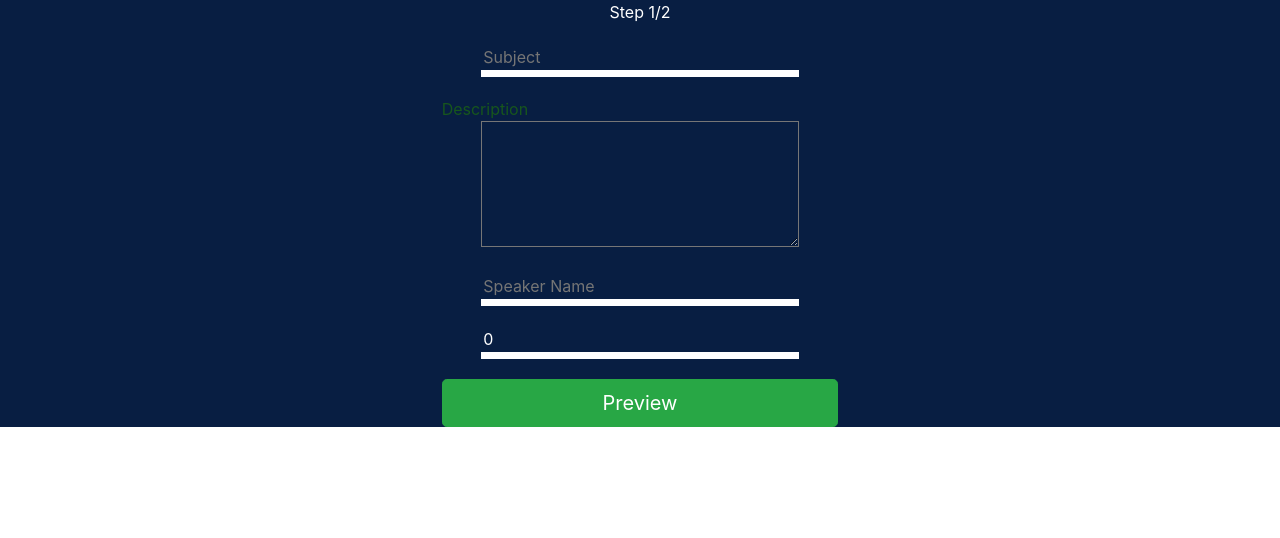
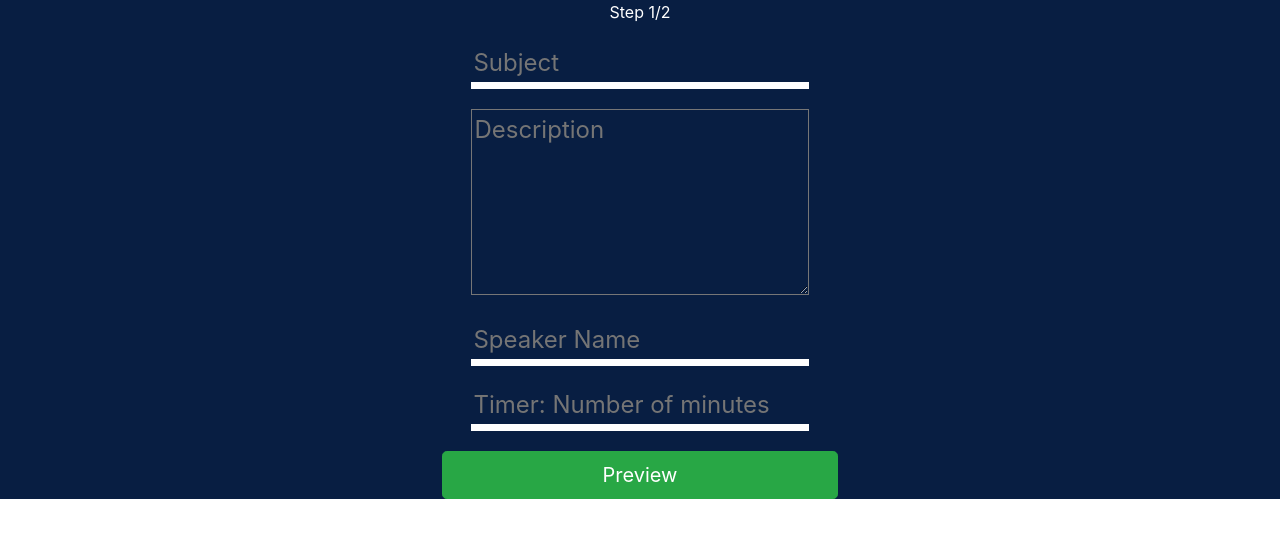
Before and after one commit to jcsmileyjr/lighting-talks, a React (Create React App) app: page / in a window 1280 px wide. Both pictures are taken after a click on the button 640 px from the left and 720 px from the top of the page. Shown: the top 538 px of the page. Built offline with nearby package versions, Linux system fonts and the light colour scheme.

Commit message:
Refactored TextArea components to match new redesigned wire-frames

```diff
--- a/src/App.js
+++ b/src/App.js
@@ -8,7 +8,7 @@ const App = () => {
   const [subject, setSubject]  = useState("");
   const [description, setDescription] = useState("");
   const [speaker, setSpeaker] = useState("");
-  const [minutes, setMinutes] = useState(0);
+  const [minutes, setMinutes] = useState("");
   const [navigation, setNavigation] = useState(1);
 
   const updateSubject = newSubject => { setSubject(newSubject);}
--- a/src/components/Input/Input.js
+++ b/src/components/Input/Input.js
@@ -14,7 +14,11 @@ const Input = props => {
             <Row>
                 <Col xs={0} sm={4}></Col>
                 <Col xs={12} sm={4}>
-                    <input onChange={getValue} value={props.output} type="text" placeholder={props.label} />
+                    <input  onChange={getValue}
+                            value={props.output}
+                            type="text"
+                            className="textStyle"
+                            placeholder={props.label} />
                 </Col>
                 <Col xs={0} sm={4}></Col>
             </Row>
--- a/src/components/Input/TextArea.js
+++ b/src/components/Input/TextArea.js
@@ -1,6 +1,5 @@
 import React from 'react';
 import './input.css';
-import colors from '../../constants';
 
 import {Container, Row, Col} from 'react-bootstrap';
 
@@ -14,13 +13,12 @@ const TextArea = props => {
         <Container fluid={true} className="containerStyle">
             <Row>
                 <Col xs={0} sm={4}></Col>
-                <Col xs={12} sm={4} className="labelStyle" style={colors.textColor}>{props.label}</Col>
-                <Col xs={0} sm={4}></Col>
-            </Row>
-            <Row>
-                <Col xs={0} sm={4}></Col>
                 <Col xs={12} sm={4} className="textAreaStyle">
-                    <textarea onChange={getValue} value={props.output} rows="5"></textarea>
+                    <textarea   onChange={getValue}
+                                value={props.output}
+                                rows="5"
+                                className="textStyle"
+                                placeholder={props.label} ></textarea>
                 </Col>
                 <Col xs={0} sm={4}></Col>
             </Row>
--- a/src/components/Input/input.css
+++ b/src/components/Input/input.css
@@ -1,9 +1,11 @@
-.labelStyle {
+.textStyle {
     text-align: left;
+    color:white;
+    font-size: 1.5rem;
 }
 
 input, textarea {
-    width: 80%;
+    width: 85%;
     background-color: #081E42;
     color:white;
 }
```
